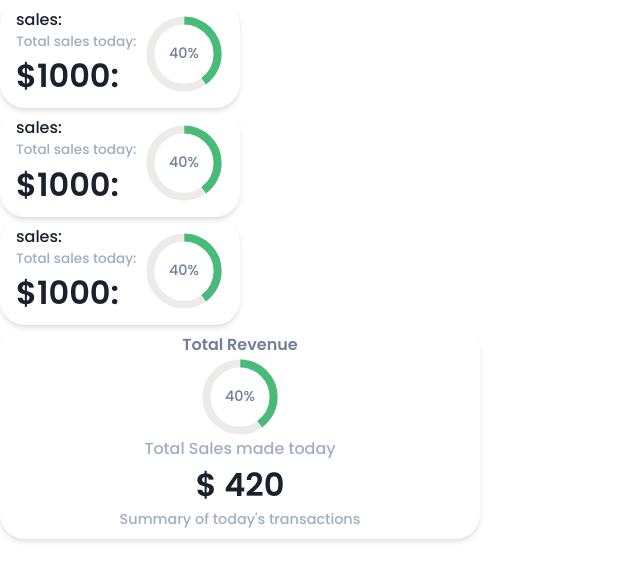
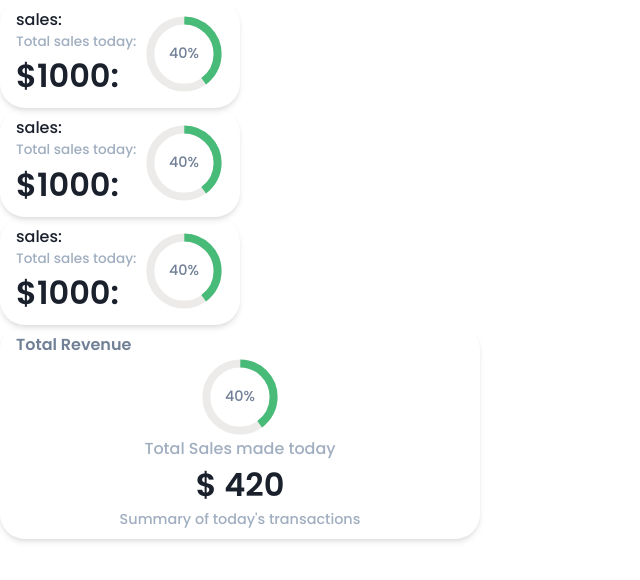
Before and after one commit to Samlogy/saas-ecommerce, a React (Create React App) app in the folder back-office/: page / in a window 1280 px wide. Shown: the top 580 px of the page, without its empty margins (0-640 px from the left). Built offline with nearby package versions, Linux system fonts and the light colour scheme; no server answers.

Commit message:
edit: total revenue layout

```diff
--- a/back-office/src/components/TotalRevenue.tsx
+++ b/back-office/src/components/TotalRevenue.tsx
@@ -5,8 +5,6 @@ function TotalRevenue() {
   return (
     <Flex
       flexDir={'column'}
-      justifyContent={'space-between'}
-      alignItems="center"
       borderColor="gray.400"
       p=".5rem 1rem"
       w="30rem"
@@ -17,6 +15,7 @@ function TotalRevenue() {
         Total Revenue
       </Text>
 
+      <Flex flexDir={'column'} justifyContent={'space-between'} alignItems="center">
         <CircularProgress value={40} color="green.400" size="5rem" thickness="10px">
           <CircularProgressLabel color={'gray.500'} fontSize=".9rem">
             {' '}
@@ -35,6 +34,7 @@ function TotalRevenue() {
 
         <Box></Box>
       </Flex>
+    </Flex>
   )
 }
 
```
Lines whose indentation alone changed are shown as unchanged.
